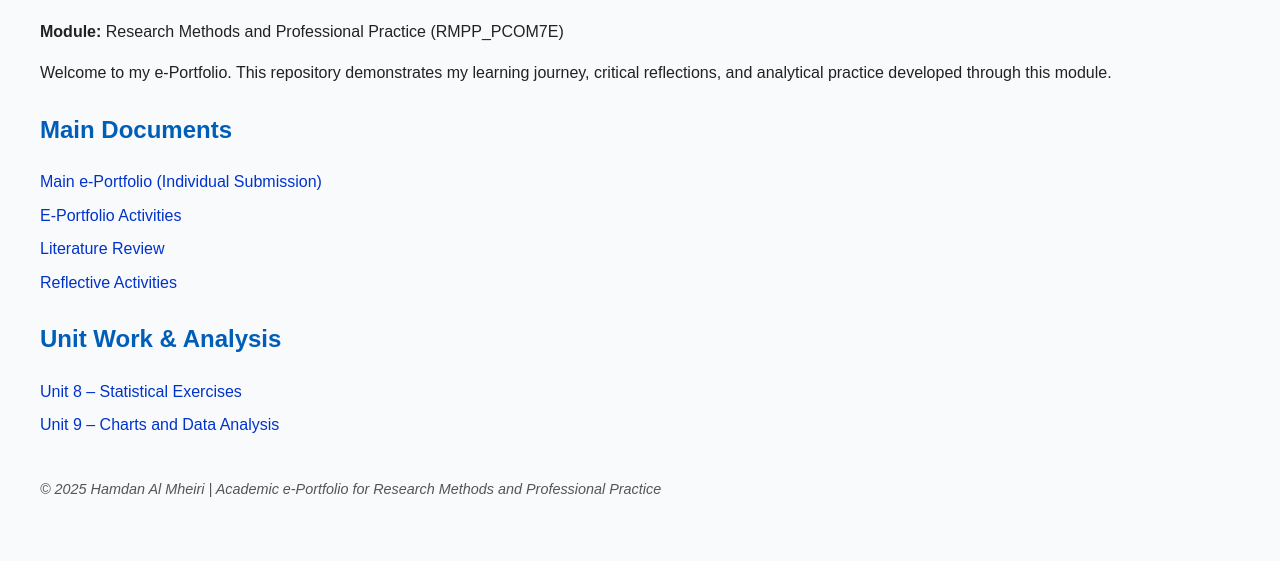
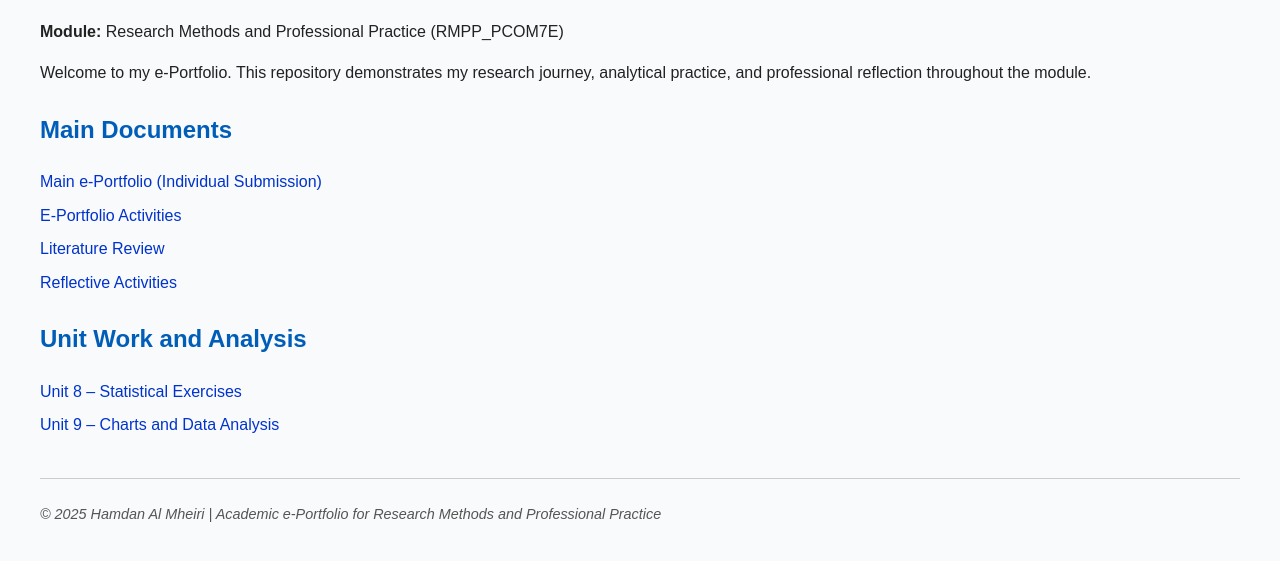
Before and after one commit to hamdanalmheiri/eportfolio, a plain HTML site: page index.html in a window 1280 px wide. Shown: the part 101-662 px from the top of the page. Drawn offline with Linux system fonts and the light colour scheme.

Commit message:
Update index.html

```diff
--- a/index.html
+++ b/index.html
@@ -3,7 +3,7 @@
 <head>
   <meta charset="UTF-8">
   <meta name="viewport" content="width=device-width, initial-scale=1.0">
-  <title>Hamdan Al Mheiri – ePortfolio (RMPP_PCOM7E)</title>
+  <title>Hamdan Al Mheiri – Academic e-Portfolio (RMPP_PCOM7E)</title>
   <style>
     body {
       font-family: Arial, sans-serif;
@@ -39,14 +39,15 @@
       margin-top: 40px;
       font-size: 0.9em;
       color: #555;
+      border-top: 1px solid #ccc;
+      padding-top: 10px;
     }
   </style>
 </head>
 <body>
   <h1>Hamdan Al Mheiri – Academic e-Portfolio</h1>
   <p><strong>Module:</strong> Research Methods and Professional Practice (RMPP_PCOM7E)</p>
-
-  <p>Welcome to my e-Portfolio. This repository demonstrates my learning journey, critical reflections, and analytical practice developed through this module.</p>
+  <p>Welcome to my e-Portfolio. This repository demonstrates my research journey, analytical practice, and professional reflection throughout the module.</p>
 
   <h2>Main Documents</h2>
   <ul>
@@ -56,7 +57,7 @@
     <li><a href="Portfolio%20Activities%20Reflection.docx">Reflective Activities</a></li>
   </ul>
 
-  <h2>Unit Work & Analysis</h2>
+  <h2>Unit Work and Analysis</h2>
   <ul>
     <li><a href="Unit-8/">Unit 8 – Statistical Exercises</a></li>
     <li><a href="Unit-9/">Unit 9 – Charts and Data Analysis</a></li>
```
